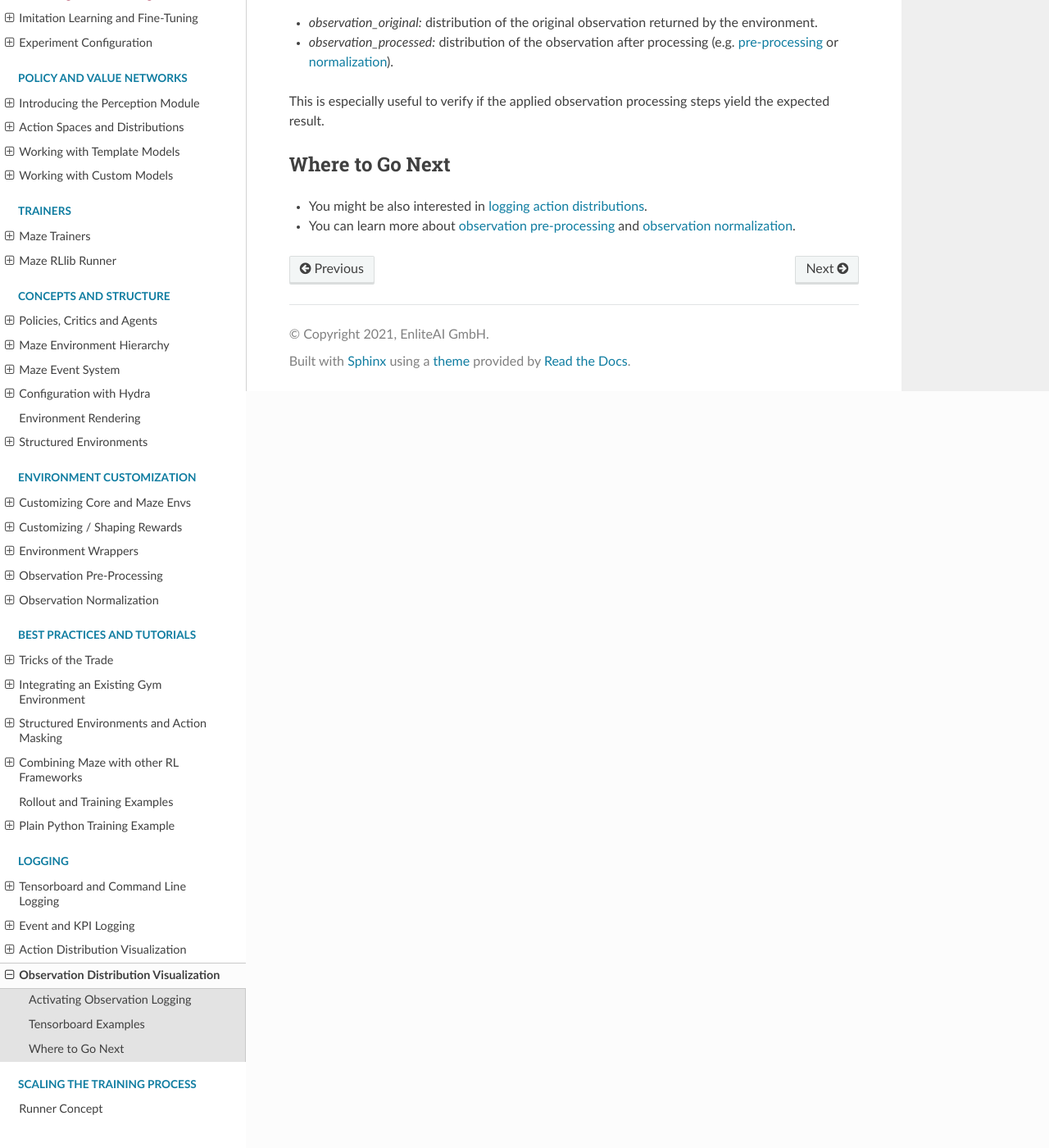
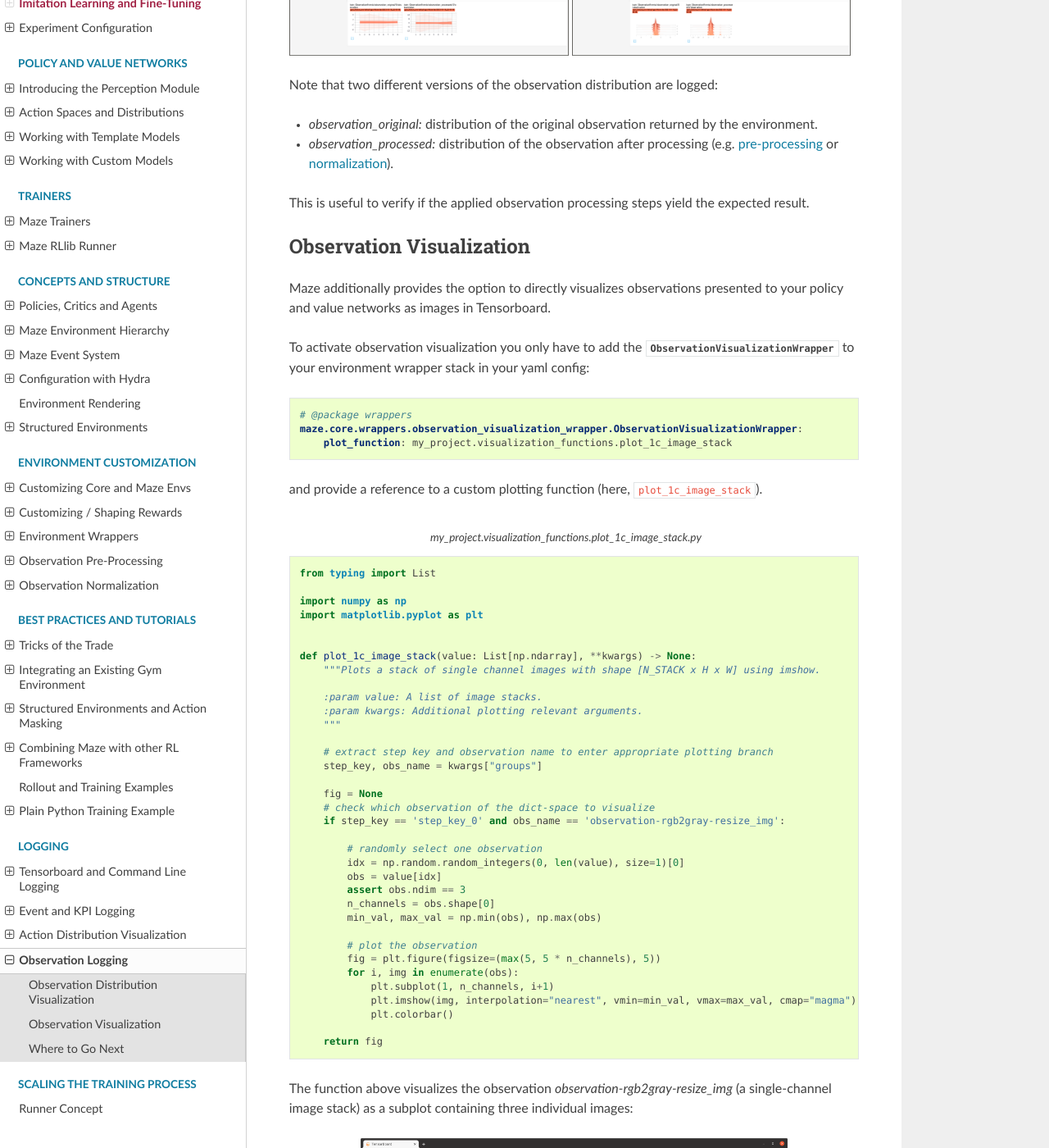
Before and after one commit to enlite-ai/maze, a Sphinx documentation site: the page built from docs/source/logging/observation_distribution_visualization.rst, in a window 1280 px wide and 1400 px high, scrolled down 1477 px. Shown: the whole window at 82% size. Built offline with Sphinx 7.4.7 and the Read the Docs theme 2.0.0, drawn with Linux system fonts in a browser that asks for light colours; some of the changed text lies outside the part shown.

Commit message:
RL-372: added docs for observation visualization
(Issue RL-372 - Observation Visualization Hook)

```diff
--- a/docs/source/logging/code_snippets/plot_1c_image_stack.py
+++ b/docs/source/logging/code_snippets/plot_1c_image_stack.py
@@ -15,6 +15,7 @@ def plot_1c_image_stack(value: List[np.ndarray], **kwargs) -> None:
     step_key, obs_name = kwargs["groups"]
 
     fig = None
+    # check which observation of the dict-space to visualize
     if step_key == 'step_key_0' and obs_name == 'observation-rgb2gray-resize_img':
 
         # randomly select one observation
--- a/docs/source/logging/observation_distribution_visualization.rst
+++ b/docs/source/logging/observation_distribution_visualization.rst
@@ -1,17 +1,33 @@
 .. _obs_logging:
 
+Observation Logging
+===================
+
+Maze provides the following options to monitor and inspect the observations presented to your policy and value networks
+throughout the training process:
+
+.. contents:: Page Overview
+    :depth: 1
+    :local:
+    :backlinks: top
+
+.. warning::
+
+    Observation visualization and logging are supported as opt-in features via dedicated wrappers.
+    We recommend to use them only for debugging and inspection purposes.
+    Once everything is on track and training works as expected we suggest to remove (deactivate) the wrappers
+    especially when dealing with environments with large observations.
+    If you forget to remove it training might get slow and the memory consumption of Tensorboard might explode!
+
 Observation Distribution Visualization
-======================================
+--------------------------------------
 
-Maze provides the option to watch the evolution of value ranges of observations throughout the training process.
-This is especially useful for debugging your experiments and training runs as it reveals if:
+Watching the evolution of distributions and value ranges of observations
+is especially useful for debugging your experiments and training runs as it reveals if:
 
 - observations stay within an expected value range.
 - observation normalization is applied correctly.
 - observations drift as the agent's behaviour evolves throughout training.
-
-Activating Observation Logging
-------------------------------
 
 To activate observation logging you only have to add the
 :class:`~maze.core.wrappers.monitoring_wrapper.MazeEnvMonitoringWrapper`
@@ -37,19 +53,8 @@ If you are using plain Python you can start with the code snippet below.
 
 For both cases observations will be logged and distribution plots will be added to Tensorboard.
 
-.. warning::
-
-    We support observation logging as an opt-in feature via a dedicated wrapper
-    and recommend to use it only for debugging and inspection purposes.
-    Once everything is on track and training works as expected we suggest to remove the wrapper again
-    especially when dealing with environments with large observations.
-    If you forget to remove it training might get slow and the memory consumption of Tensorboard might explode!
-
-Tensorboard Examples
---------------------
-
 Maze visualizes observations on a per-epoch basis in the *DISTRIBUTIONS* and *HISTOGRAMS* tab of Tensorboard.
-By using the slider above the images you can step through the training epochs and see how the observation distribution
+By using the slider above the graphs you can step through the training epochs and see how the observation distribution
 evolves over time.
 
 Below you see an example for both versions (just click the figure to view it in large).
@@ -66,7 +71,40 @@ Note that two different versions of the observation distribution are logged:
 - *observation_processed:* distribution of the observation after processing
   (e.g. :ref:`pre-processing <observation_pre_processing>` or :ref:`normalization <observation_normalization>`).
 
-This is especially useful to verify if the applied observation processing steps yield the expected result.
+This is useful to verify if the applied observation processing steps yield the expected result.
+
+
+.. _obs_visualization:
+
+Observation Visualization
+-------------------------
+
+Maze additionally provides the option to directly visualizes observations presented to your policy and value networks
+as images in Tensorboard.
+
+To activate observation visualization you only have to add the
+:class:`~maze.core.wrappers.observation_visualization_wrapper.ObservationVisualizationWrapper`
+to your environment wrapper stack in your yaml config:
+
+.. code:: YAML
+
+    # @package wrappers
+    maze.core.wrappers.observation_visualization_wrapper.ObservationVisualizationWrapper:
+        plot_function: my_project.visualization_functions.plot_1c_image_stack
+
+and provide a reference to a custom plotting function (here, :code:`plot_1c_image_stack`).
+
+.. literalinclude:: code_snippets/plot_1c_image_stack.py
+  :language: PYTHON
+  :caption: my_project.visualization_functions.plot_1c_image_stack.py
+
+The function above visualizes the observation *observation-rgb2gray-resize_img* (a single-channel image stack)
+as a subplot containing three individual images:
+
+.. image:: img/tb_obs_visualization.png
+   :width: 75 %
+   :align: center
+
 
 Where to Go Next
 ----------------
--- a/docs/source/reference_docs/core_wrappers.rst
+++ b/docs/source/reference_docs/core_wrappers.rst
@@ -55,6 +55,7 @@ Below you find the reference documentation for  environment wrappers.
 
     ~log_stats_wrapper.LogStatsWrapper
     ~monitoring_wrapper.MazeEnvMonitoringWrapper
+    ~observation_visualization_wrapper.ObservationVisualizationWrapper
     ~time_limit_wrapper.TimeLimitWrapper
     ~random_reset_wrapper.RandomResetWrapper
     ~sorted_spaces_wrapper.SortedSpacesWrapper
```
Also changed, not shown: docs/source/logging/img/tb_obs_visualization.png (added), 1 other file.
